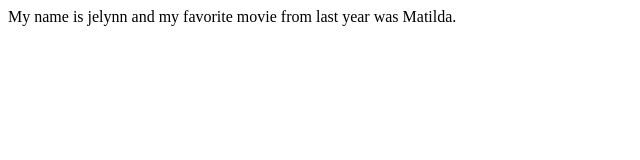
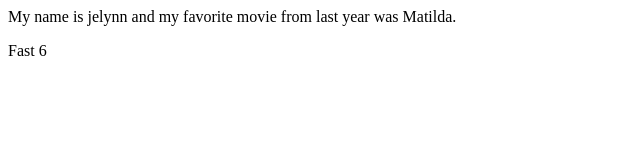
Before and after one commit to jreese1/basic_git, a plain HTML site: page index.html in a window 1280 px wide. Shown: the full height of the page, 0-640 px from the left. Drawn offline with Linux system fonts and the light colour scheme.

Commit message:
second commit

```diff
--- a/index.html
+++ b/index.html
@@ -5,5 +5,6 @@
 </head>
 <body>
 My name is jelynn and my favorite movie from last year was Matilda.
+<p>Fast 6</p>
 </body>
 </html>
```
